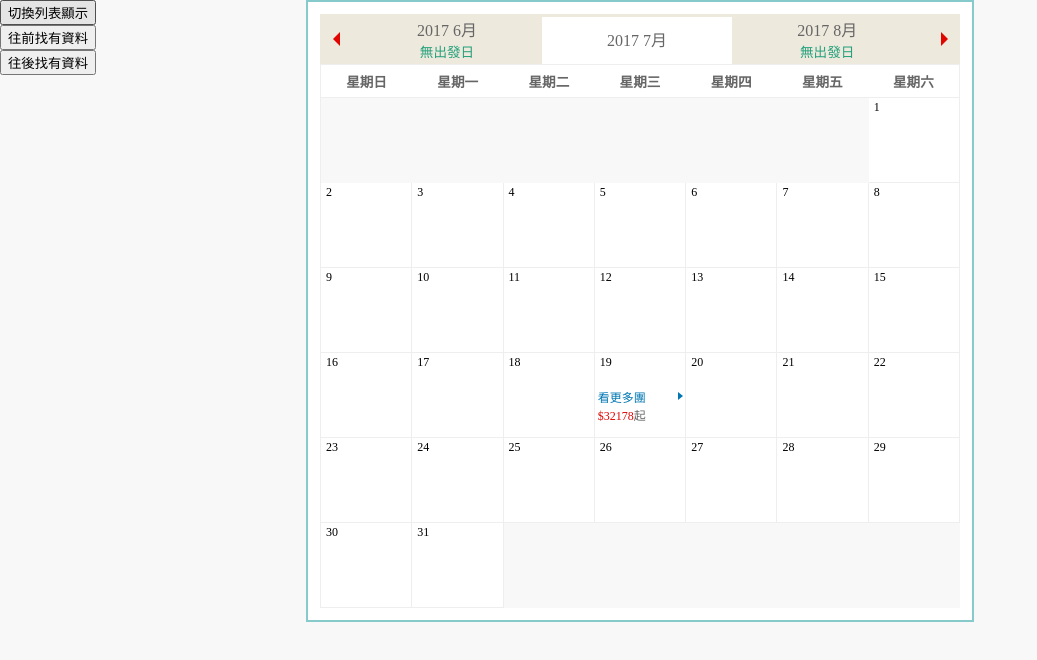
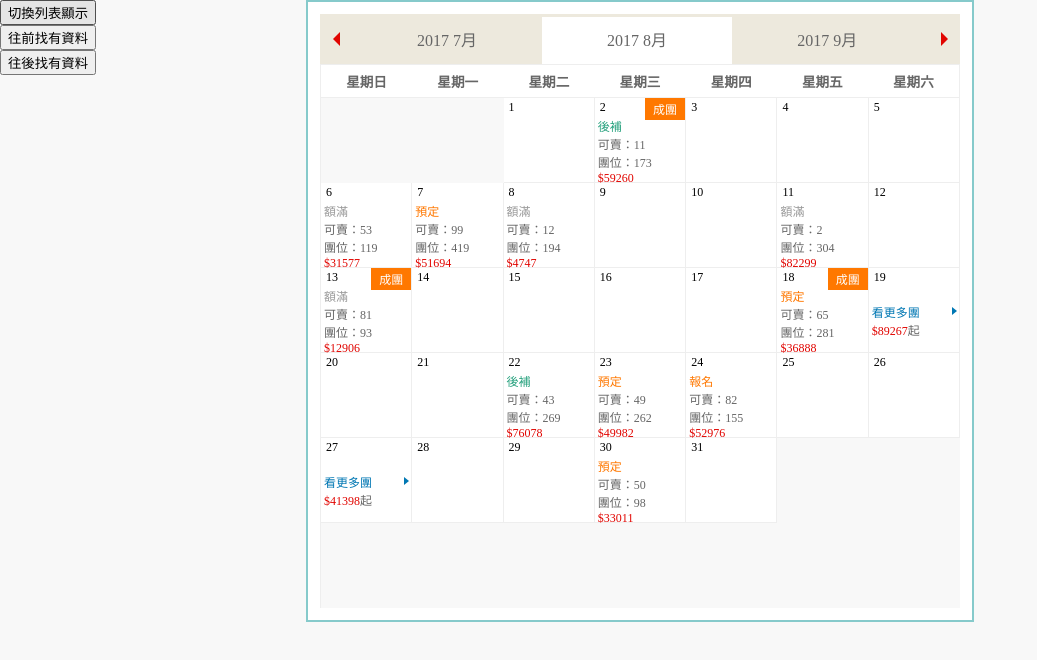
Before and after one commit to roy11777/F2EPracticeCalendarReact, a React (Create React App) app in the folder calendar/: page / in a window 1280 px wide. Shown: the top 660 px of the page, without its empty margins (0-1037 px from the left). Built offline with nearby package versions, Linux system fonts and the light colour scheme.

Commit message:
update month tab info  controller

```diff
--- a/calendar/src/components/MonthTab.js
+++ b/calendar/src/components/MonthTab.js
@@ -4,23 +4,30 @@ import moment from 'moment'
 class MonthTab extends React.Component {
   constructor(props) {
     super(props)
-    this.state = {}
+    this.state = {
+      boudry: false,
+    }
   }
 
+  componentDidMount() {}
   render() {
+    const preCheck = this.props.MonthTabPack.prevDataCheck()[0]
+    const nextCheck = this.props.MonthTabPack.nextDataCheck()[0]
+    // console.log(preCheck)
+    // console.log(nextCheck)
+
     const nowMonth = moment(
       this.props.MonthTabPack.initYearMonth,
       'YYYYMM'
     ).format('YYYY  M月')
     const leftMonth = moment(this.props.MonthTabPack.initYearMonth, 'YYYYMM')
-      .add(-1, 'month')
+      .add(preCheck === 0 ? 0 : nextCheck === 0 ? -2 : -1, 'month')
       .format('YYYY  M月')
-    const middleMonth = moment(
-      this.props.MonthTabPack.initYearMonth,
-      'YYYYMM'
-    ).format('YYYY  M月')
+    const middleMonth = moment(this.props.MonthTabPack.initYearMonth, 'YYYYMM')
+      .add(preCheck === 0 ? 1 : nextCheck === 0 ? -1 : 0, 'month')
+      .format('YYYY  M月')
     const rightMonth = moment(this.props.MonthTabPack.initYearMonth, 'YYYYMM')
-      .add(1, 'month')
+      .add(preCheck === 0 ? 2 : nextCheck === 0 ? 0 : 1, 'month')
       .format('YYYY  M月')
     // console.log(middleMonth)
     return (
@@ -29,7 +36,7 @@ class MonthTab extends React.Component {
           onClick={this.props.MonthTabPack.monthswitchLeft}
           className={'mothTabBg d-flex jusifyCenter alignCenter '}
         >
-          <span className="showmonth  d-flex">
+          <span className="showmonth  d-flex" ref={this.props.left}>
             {leftMonth}
             <span>
               {this.props.MonthTabPack.prevDataLength === 0 ? '無出發日' : ''}
@@ -41,12 +48,10 @@ class MonthTab extends React.Component {
           //   onClick={this.monthswitchMiddle}
           className={'mothTabBg d-flex jusifyCenter alignCenter '}
         >
-          <span className="showmonth  d-flex">
+          <span className="showmonth  d-flex" ref={this.props.mid}>
             {middleMonth}
             <span>
-              {this.props.MonthTabPack.CurrentDataPart.length === 0
-                ? '無出發日'
-                : ''}
+              {this.props.MonthTabPack.midDataLength === 0 ? '無出發日' : ''}
             </span>
           </span>
           <span className={nowMonth === middleMonth ? 'active' : ''}></span>
@@ -58,7 +63,7 @@ class MonthTab extends React.Component {
             (nowMonth === rightMonth ? 'active' : '')
           }
         >
-          <span className="showmonth d-flex">
+          <span className="showmonth d-flex" ref={this.props.right}>
             {rightMonth}
             <span>
               {this.props.MonthTabPack.nextDataLength === 0 ? '無出發日' : ''}
--- a/calendar/src/pages/Mainpage.js
+++ b/calendar/src/pages/Mainpage.js
@@ -8,6 +8,8 @@ class Mainpage extends React.Component {
     super()
     this.state = {
       fetchData: [],
+      // 當月資料
+      midData: [],
       // 上月資料
       prevData: [],
       // 下月資料
@@ -16,16 +18,17 @@ class Mainpage extends React.Component {
       CurrentData: [],
       //   當月全部資料，未整
       CurrentDataPart: [],
-      dataSource: '/data/data1try.json',
+      dataSource: '/data/data1.json',
       initYearMonth: 201708,
       //   預設顯示月曆還是列表
       switch: false,
       perPage: 8,
       nowPage: 3,
     }
-    // this.handleMonthContent = this.handleMonthContent.bind(this)
-    // this.dataInput = React.createRef()
-    // this.prevMonth = this.prevMonth.bind(this)
+
+    this.mid = React.createRef()
+    this.left = React.createRef()
+    this.right = React.createRef()
     this.rowData = React.createRef()
     // 整個列表資訊區塊
     this.straightData = React.createRef()
@@ -34,17 +37,10 @@ class Mainpage extends React.Component {
   }
 
   async componentDidMount() {
-    // try {
-    //   const response = await fetch('/data/data1.json')
-    //   const jsonObject = await response.json()
-    //   //   設state方便提用傳入內容產生function
-    //   await this.setState({ fetchData: jsonObject })
-    //   //   console.log(jsonObject)
-    //   await this.handleMonthContent(jsonObject)
-    // } catch (e) {
-    //   console.log(e)
-    // }
-    // this.prevMonth()
+    try {
+    } catch (e) {
+      console.log(e)
+    }
   }
 
   handleNextWithData = async () => {
@@ -179,26 +175,26 @@ class Mainpage extends React.Component {
     // 當月天數
     const monthDays = moment(init, 'YYYYMM').daysInMonth()
 
+    // 產生上方月份咧表用
+    const mid = moment(this.mid.current.innerText, 'YYYYMM').format('YYYYMM')
+    const left = moment(this.left.current.innerText, 'YYYYMM').format('YYYYMM')
+    const right = moment(this.right.current.innerText, 'YYYYMM').format(
+      'YYYYMM'
+    )
+    console.log(left)
     // 上個月所有資料
     const PrevMonthAlltour = await jsonData.filter(
-      item =>
-        item.date.indexOf(
-          moment(init, 'YYYYMM')
-            .add(-1, 'months')
-            .format('YYYY/MM')
-        ) !== -1
+      item => item.date.indexOf(moment(left, 'YYYYMM').format('YYYY/MM')) !== -1
     )
-    // console.log(PrevMonthAlltour)
     // 下個月所有資料
     const NextMonthAlltour = await jsonData.filter(
       item =>
-        item.date.indexOf(
-          moment(init, 'YYYYMM')
-            .add(1, 'months')
-            .format('YYYY/MM')
-        ) !== -1
+        item.date.indexOf(moment(right, 'YYYYMM').format('YYYY/MM')) !== -1
     )
-    // console.log(NextMonthAlltour)
+    // 當月所有資料
+    const MidMonthAlltour = await jsonData.filter(
+      item => item.date.indexOf(moment(mid, 'YYYYMM').format('YYYY/MM')) !== -1
+    )
 
     // 當月總共所有行程，不分日期
     const nowMonthAlltour = await jsonData.filter(
@@ -258,16 +254,18 @@ class Mainpage extends React.Component {
       CurrentData: dateArray,
       //   初始所有行程資料
       fetchData: jsonData,
+      // 上月所有資料
       prevData: PrevMonthAlltour,
+      // 下月所有資料
       nextData: NextMonthAlltour,
+      // 當月所有資料
+      midData: MidMonthAlltour,
     })
-    // console.log(dateArray)
-    // console.log(this.state.CurrentDataPart)
   }
 
   prevMonth = async () => {
     const prevDataCheck = this.prevDataSearch()[0]
-    // console.log(prevDataCheck)
+
     const init = this.state.initYearMonth
     if (prevDataCheck !== 0) {
       const newyearDate = Number(
@@ -371,8 +369,6 @@ class Mainpage extends React.Component {
       this.straightData.current.classList.add('d-none')
       this.rowData.current.classList.remove('d-none')
     }
-    // this.setState({ switch: !this.state.switch })
-    console.log('123')
   }
 
   render() {
@@ -383,6 +379,9 @@ class Mainpage extends React.Component {
       CurrentDataPart: this.state.CurrentDataPart,
       prevDataLength: this.state.prevData.length,
       nextDataLength: this.state.nextData.length,
+      midDataLength: this.state.midData.length,
+      prevDataCheck: this.prevDataSearch,
+      nextDataCheck: this.nextDataSearch,
     }
 
     // 計算總頁數
@@ -431,7 +430,13 @@ class Mainpage extends React.Component {
               <div className="monthYears d-flex alignCenter">
                 <div className="pageBtn prev" onClick={this.prevMonth}></div>
                 <div className="monthTab d-flex">
-                  <MonthTab className="" MonthTabPack={MonthTabPack} />
+                  <MonthTab
+                    className=""
+                    MonthTabPack={MonthTabPack}
+                    left={this.left}
+                    right={this.right}
+                    mid={this.mid}
+                  />
                 </div>
                 <div className="pageBtn next" onClick={this.nextMonth}></div>
               </div>
```
